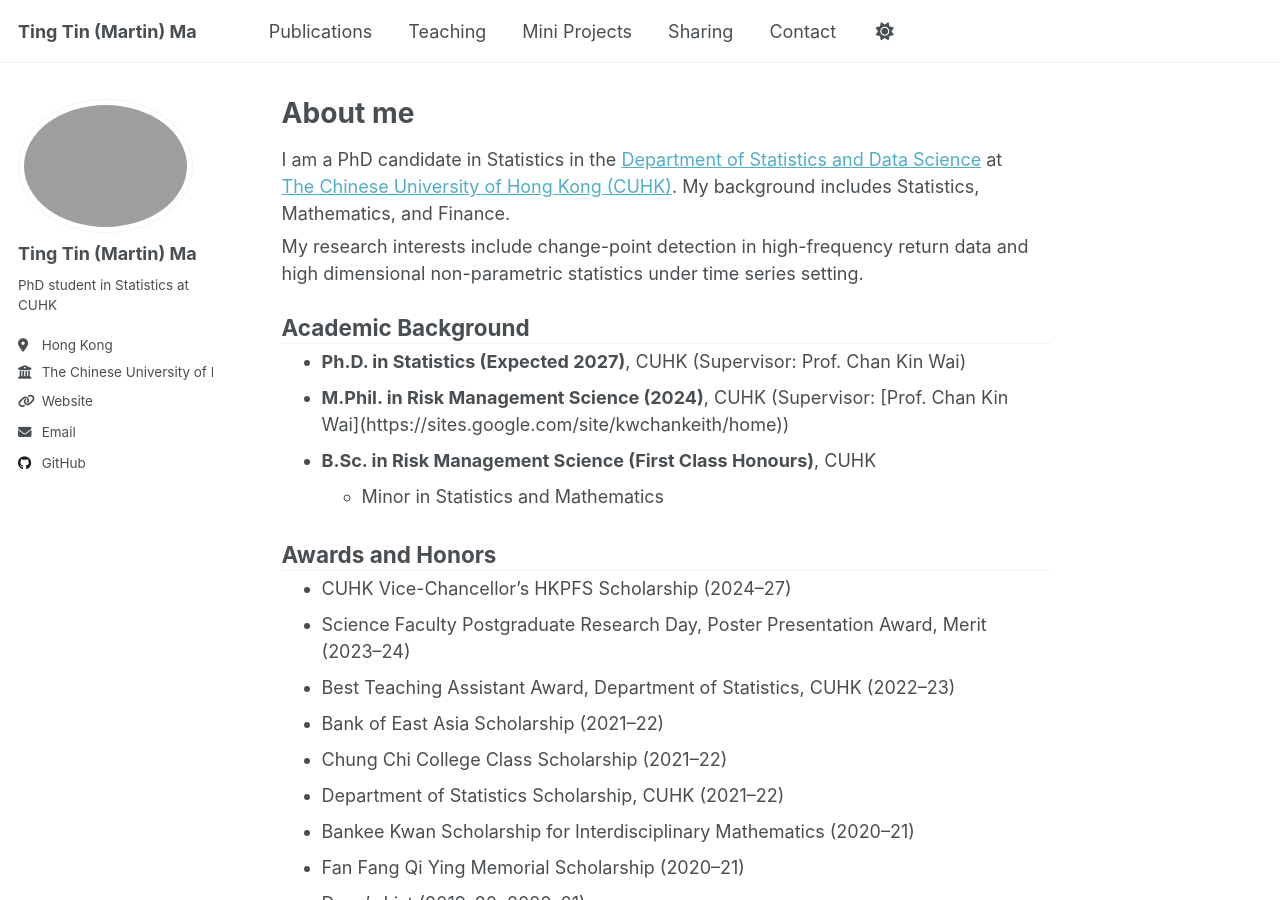
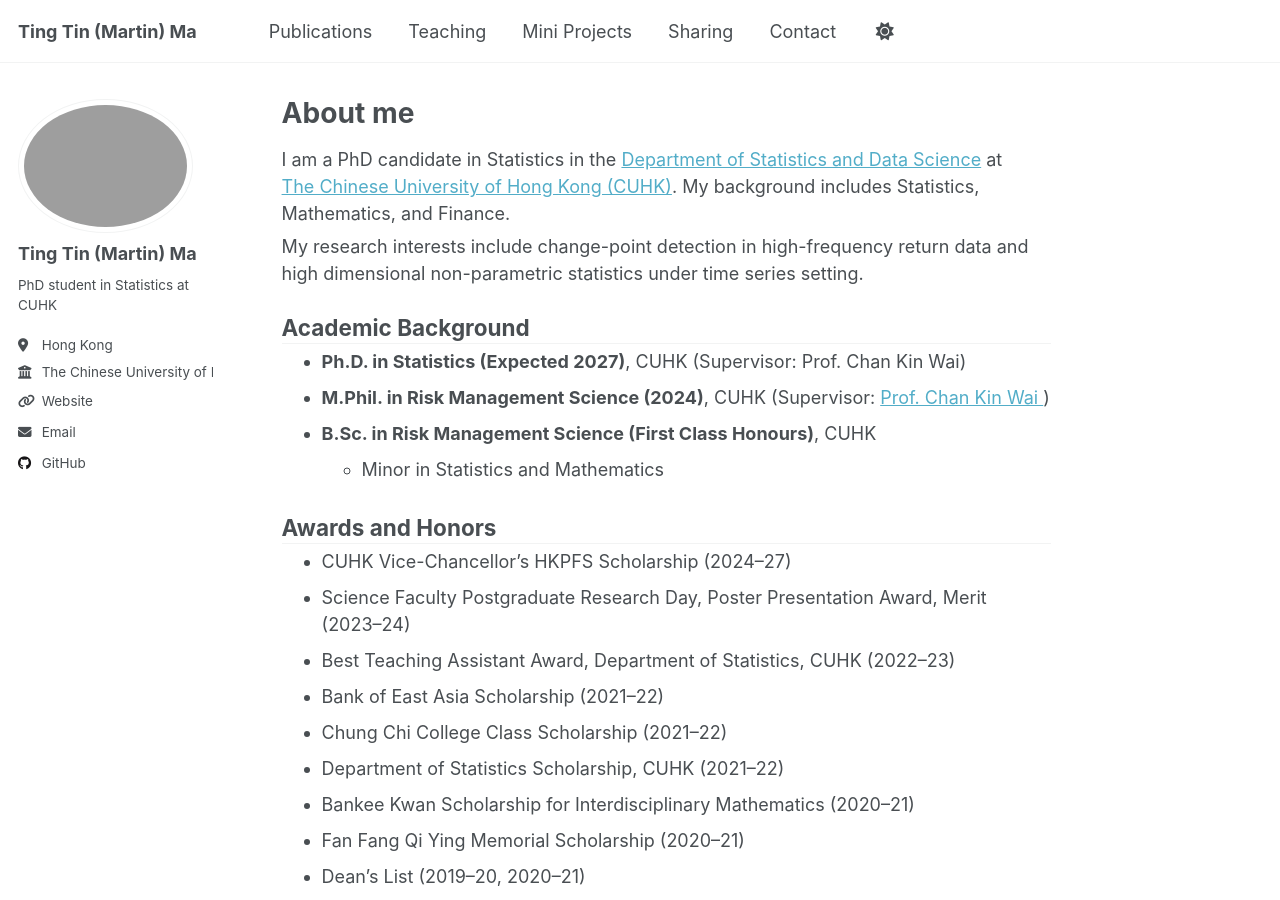
Before and after one commit to martinmtt0902/martinmtt0902.github.io, a Jekyll site: the page built from _pages/about.md, in a window 1280 px wide and 900 px high. Built offline with Jekyll 4.4.1, drawn with Linux system fonts in a browser that asks for light colours; a script that is not in the unit is left out.

Commit message:
Update about.md

```diff
--- a/_pages/about.md
+++ b/_pages/about.md
@@ -16,7 +16,12 @@ My research interests include change-point detection in high-frequency return da
 
 <ul style="margin-top: 0.25rem; margin-bottom: 1rem;">
   <li><strong>Ph.D. in Statistics (Expected 2027)</strong>, CUHK (Supervisor: Prof. Chan Kin Wai)</li>
-  <li><strong>M.Phil. in Risk Management Science (2024)</strong>, CUHK (Supervisor: [Prof. Chan Kin Wai](https://sites.google.com/site/kwchankeith/home))</li>
+ <li><strong>M.Phil. in Risk Management Science (2024)</strong>, CUHK
+  (Supervisor:
+  <a href="https://sites.google.com/site/kcwanchkeith/home" target="_blank" rel="noopener">
+    Prof. Chan Kin Wai
+  </a>)
+</li>
   <li><strong>B.Sc. in Risk Management Science (First Class Honours)</strong>, CUHK
       <ul>
         <li style="list-style-type: none; height: 0rem;"></li>
```
